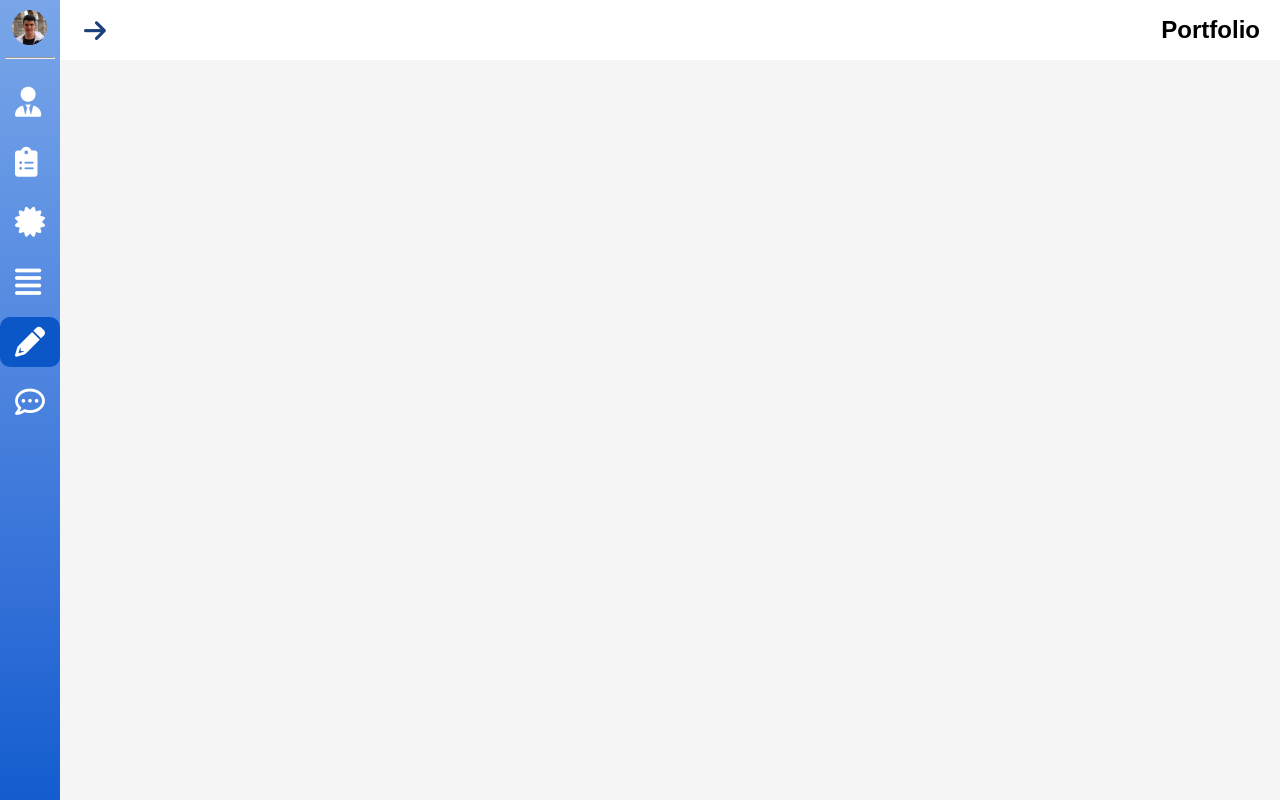
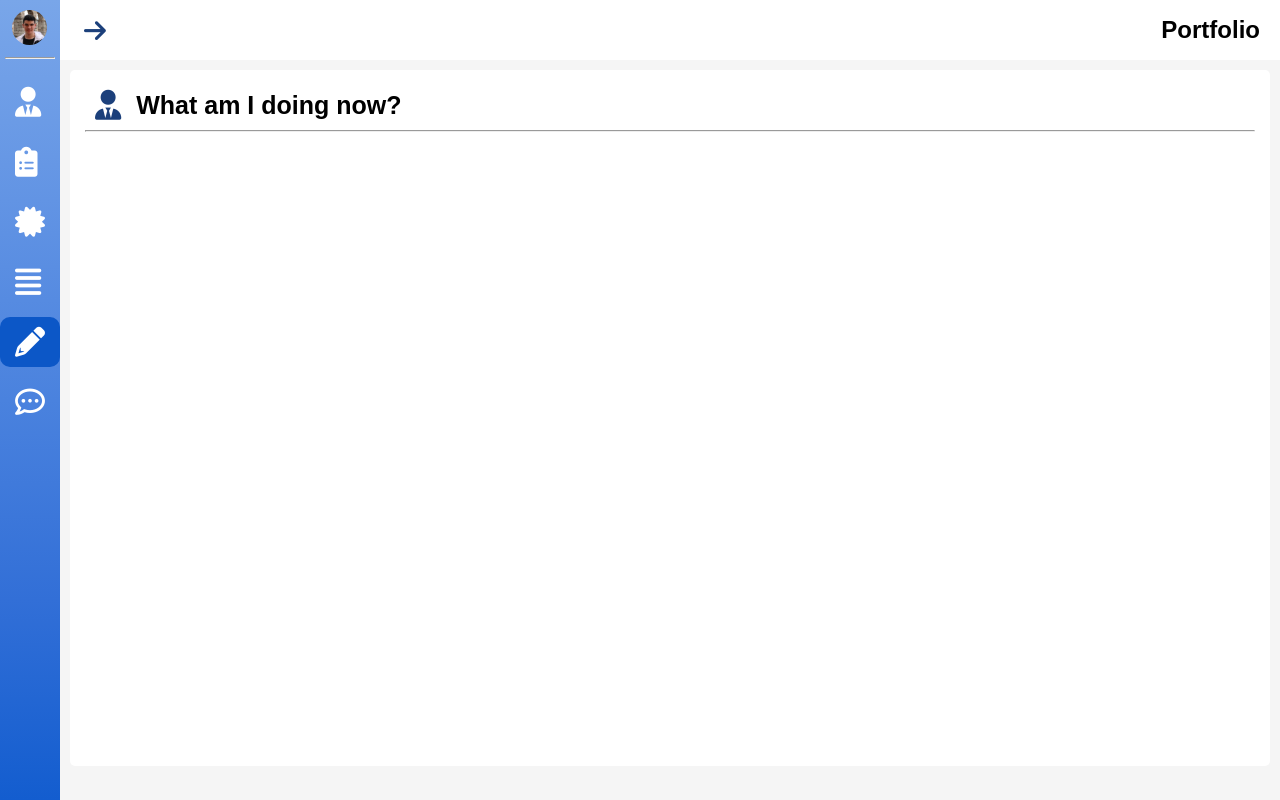
Before and after one commit to ChristianAven/my_web_site, a React (Create React App) app: page /now in a window 1280 px wide. Built offline with nearby package versions, Linux system fonts and the light colour scheme; a web font is replaced by a local one.

Commit message:
Header created on NowScreen

```diff
--- a/src/screens/nowScreen/NowScreen.js
+++ b/src/screens/nowScreen/NowScreen.js
@@ -1,8 +1,10 @@
 import React from 'react'
+import CardHeader from '../../components/cardHeader/CardHeader'
 
 const NowScreen = () => {
     return (
-        <div>
+        <div className='animate__animated animate__zoomIn card'>
+            <CardHeader icon='fas fa-user-tie' title='What am I doing now?'/>
 
         </div>
     )
```
